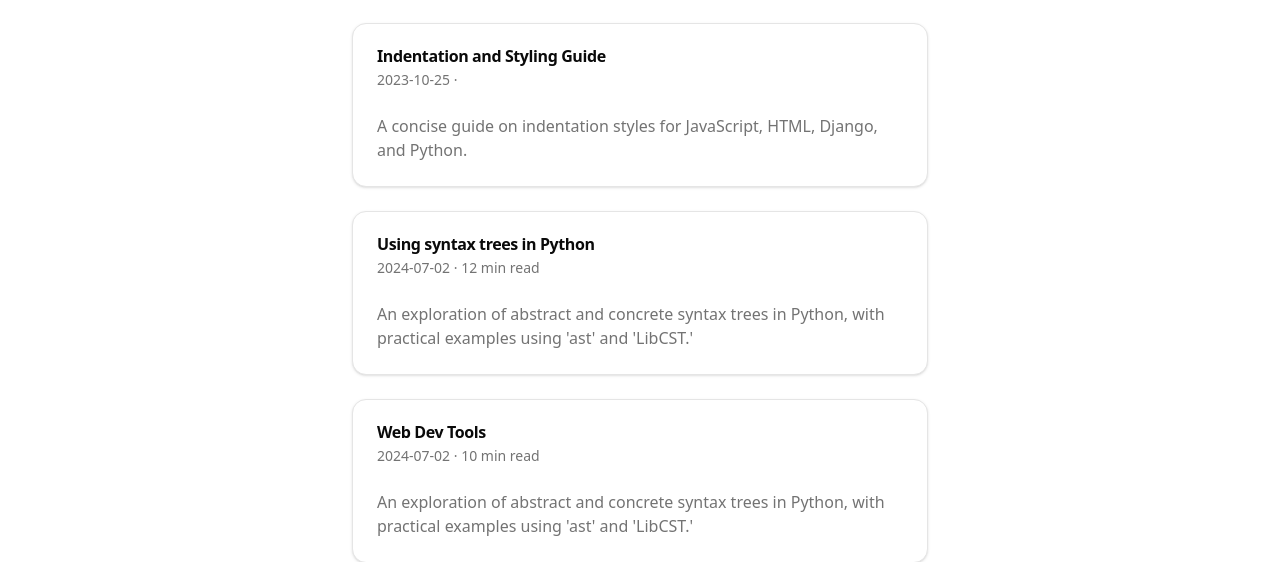
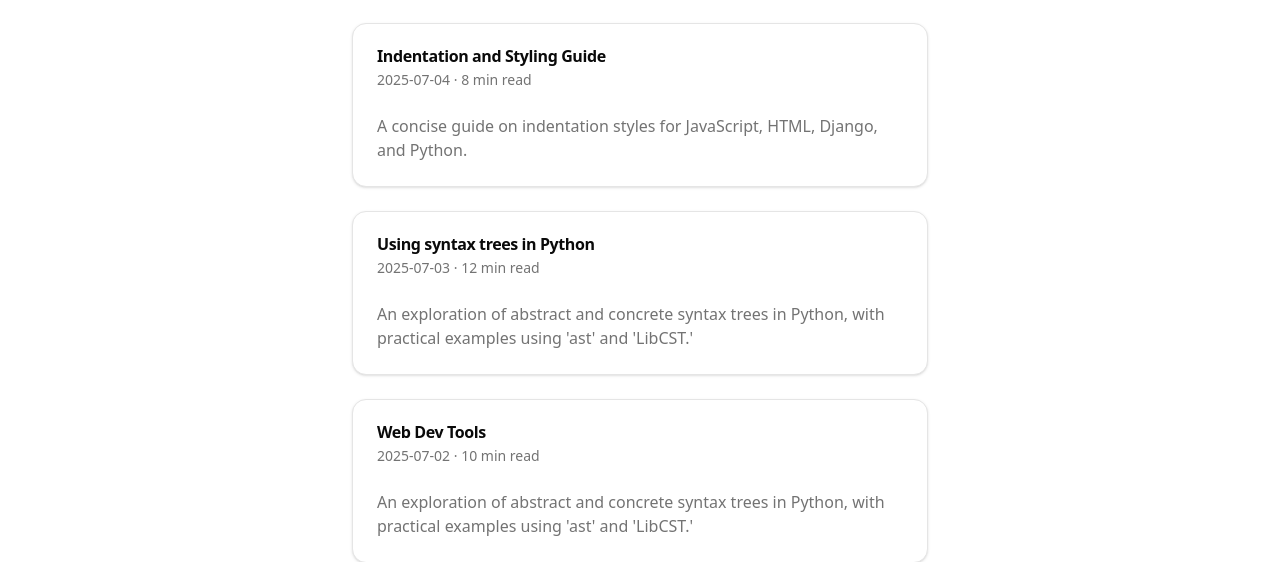
Before and after one commit to kgosal03/Personal-Portfolio-Karan-Gosal, a Next.js app: page /blogs in a window 1280 px wide. Shown: the part 182-744 px from the top of the page. Built offline with nearby package versions, Linux system fonts and the light colour scheme.

Commit message:
fix the blogs

```diff
--- a/src/app/blogs/[slug]/page.tsx
+++ b/src/app/blogs/[slug]/page.tsx
@@ -38,11 +38,15 @@ export default function BlogPage({ params }: { params: { slug: string } }) {
 
         {/* Date */}
         <div className="mt-2 mb-8 text-sm text-neutral-600 dark:text-neutral-400">
-          {new Date(data.date).toLocaleDateString("en-US", {
-            month: "long",
-            day: "numeric",
-            year: "numeric",
-          })}
+          {(() => {
+            const [year, month, day] = data.date.split("-");
+            return new Date(Number(year), Number(month) - 1, Number(day))
+              .toLocaleDateString("en-US", {
+                month: "long",
+                day: "numeric",
+                year: "numeric",
+              });
+          })()}
         </div>
 
         {/* Custom blockquote */}
--- a/src/app/blogs/posts/indentation-guide.mdx
+++ b/src/app/blogs/posts/indentation-guide.mdx
@@ -1,8 +1,9 @@
 ---
 title: "Indentation and Styling Guide"
-date: "2023-10-25"
-lastUpdated: "2025-05-13"
+date: "2025-07-04"
+readTime: "8 min read"
 description: "A concise guide on indentation styles for JavaScript, HTML, Django, and Python."
+slug: "indentation-guide"
 ---
 
 Indentation is more than just a matter of aesthetics in coding; in some languages like Python, it holds a semantic value. It’s a fundamental part of how code is structured and readable. It helps to organize your code, making it easier to understand and maintain.
--- a/src/app/blogs/posts/syntax-trees-in-python.mdx
+++ b/src/app/blogs/posts/syntax-trees-in-python.mdx
@@ -1,6 +1,6 @@
 ---
 title: "Using syntax trees in Python"
-date: "2024-07-02"
+date: "2025-07-03"
 readTime: "12 min read"
 description: "An exploration of abstract and concrete syntax trees in Python, with practical examples using 'ast' and 'LibCST.'"
 slug: "syntax-trees-in-python"
--- a/src/app/blogs/posts/web-dev-tools.mdx
+++ b/src/app/blogs/posts/web-dev-tools.mdx
@@ -1,6 +1,6 @@
 ---
 title: "Web Dev Tools"
-date: "2024-07-02"
+date: "2025-07-02"
 readTime: "10 min read"
 description: "An exploration of abstract and concrete syntax trees in Python, with practical examples using 'ast' and 'LibCST.'"
 slug: "web-dev-tools"
--- a/src/lib/getBlogPosts.ts
+++ b/src/lib/getBlogPosts.ts
@@ -13,18 +13,21 @@ export type BlogPostMeta = {
 export function getBlogPosts(): BlogPostMeta[] {
   const postsDir = path.join(process.cwd(), "src/app/blogs/posts");
 
-  const files = fs.readdirSync(postsDir);
-
-  return files
-  .filter(file => file.endsWith(".mdx"))
-  .map(file => {
+  return fs
+    .readdirSync(postsDir)
+    .filter((file) => file.endsWith(".mdx"))
+    .map((file) => {
       const filePath = path.join(postsDir, file);
       const fileContent = fs.readFileSync(filePath, "utf-8");
       const { data } = matter(fileContent);
 
       return {
         ...data,
-      slug: file.replace(/\.mdx$/, "")
+        slug: file.replace(/\.mdx$/, ""),
       } as BlogPostMeta;
-  });
+    })
+    .sort(
+      (a, b) =>
+        new Date(b.date).getTime() - new Date(a.date).getTime()
+    );
 }
```
Lines whose indentation alone changed are shown as unchanged.
